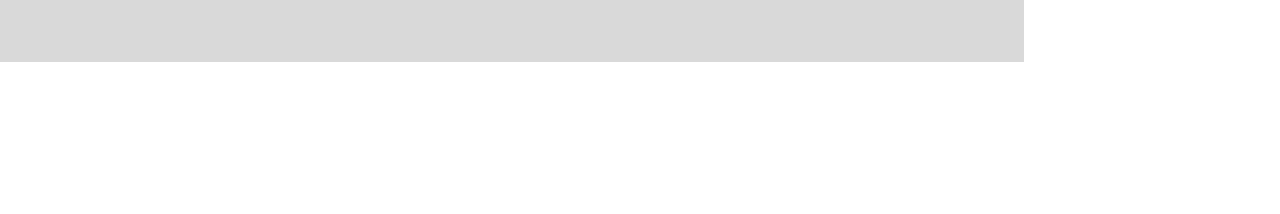
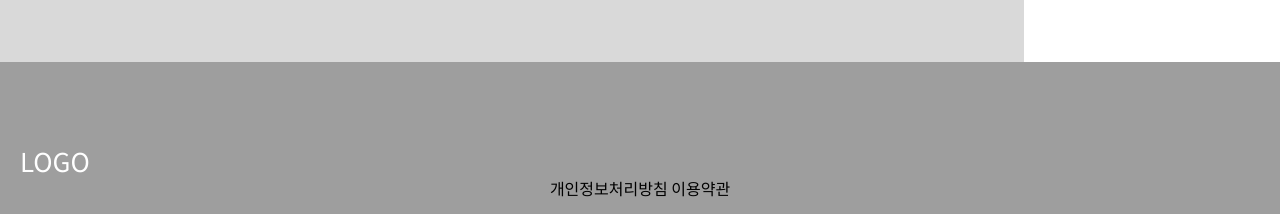
Before and after one commit to jpgroup600/Ecommerce-project-korea, a React (Vite) app: page / in a window 1280 px wide. Shown: the part 7149-7363 px from the top of the page. Before the commit the page ends 7211 px from the top, so only its background shows below. Built offline with nearby package versions, Linux system fonts and the light colour scheme.

Commit message:
footer remoaing

```diff
--- a/src/App.jsx
+++ b/src/App.jsx
@@ -6,6 +6,7 @@ import Category from './Components/Category'
 import EventBanner from './Components/EventBanner'
 import AgainCategory from './Components/AgainCategory'
 import ContactBanner from './Components/ContactBanner'
+import Footer from './Components/Footer'
 
 
 const App = () => {
@@ -20,6 +21,7 @@ const App = () => {
 
     <AgainCategory />
     <ContactBanner />
+    <Footer />
     </>
   )
 }
--- a/src/Components/Footer.jsx
+++ b/src/Components/Footer.jsx
@@ -4,7 +4,18 @@ const Footer = () => {
   return (
     <>
     <footer>
-
+        <div className="container">
+            <div className="row">
+                <div className="grid-lg:grid-cols-4">
+                    <div className="footer-logo">
+                        <h1>LOGO</h1>
+                    </div>
+                    <div className="footer-sec">
+                    <h3>개인정보처리방침  이용약관</h3>
+                    </div>
+                </div>
+            </div>
+        </div>
     </footer>
     </>
   )
--- a/src/assets/Main.css
+++ b/src/assets/Main.css
@@ -168,4 +168,23 @@ h3 {
   text-align: left;
   white-space: nowrap;
   color: #000000;
+}
+
+footer {
+  background-color: #9E9E9E;
+  padding: 20px;
+}
+footer .footer-logo {
+  padding-top: 60px;
+}
+footer .footer-logo h1 {
+  font-family: "Noto Sans KR";
+  font-size: 26px;
+  font-weight: 400;
+  line-height: 37.65px;
+  text-align: left;
+  color: #ffffff;
+}
+footer .footer-sec h3 {
+  padding: -80px !important;
 }/*# sourceMappingURL=Main.css.map */
--- a/src/assets/Main.scss
+++ b/src/assets/Main.scss
@@ -191,3 +191,26 @@ max-width: 1024px;
     color: #000000;
   }
 }
+
+// footer
+footer{
+  background-color: $footerBg;
+  padding: 20px;
+  .footer-logo{
+    padding-top: 60px;
+    h1{
+      font-family: $Noto;
+font-size: 26px;
+font-weight: 400;
+line-height: 37.65px;
+text-align: left;
+color: $white;
+
+    }
+  }
+  .footer-sec{
+    h3{
+      padding: -80px !important;
+    }
+  }
+}
--- a/src/assets/Variable.scss
+++ b/src/assets/Variable.scss
@@ -13,3 +13,4 @@ $green:#2C9512;
 $lightGray :  #6D6D6D;
 $sliderClor:#DAE1E7;
 $smallcard: #D9D9D9;
+$footerBg: #9E9E9E;
```
Also changed, not shown: 1 other file (tests, documents, lock files or other folders).
